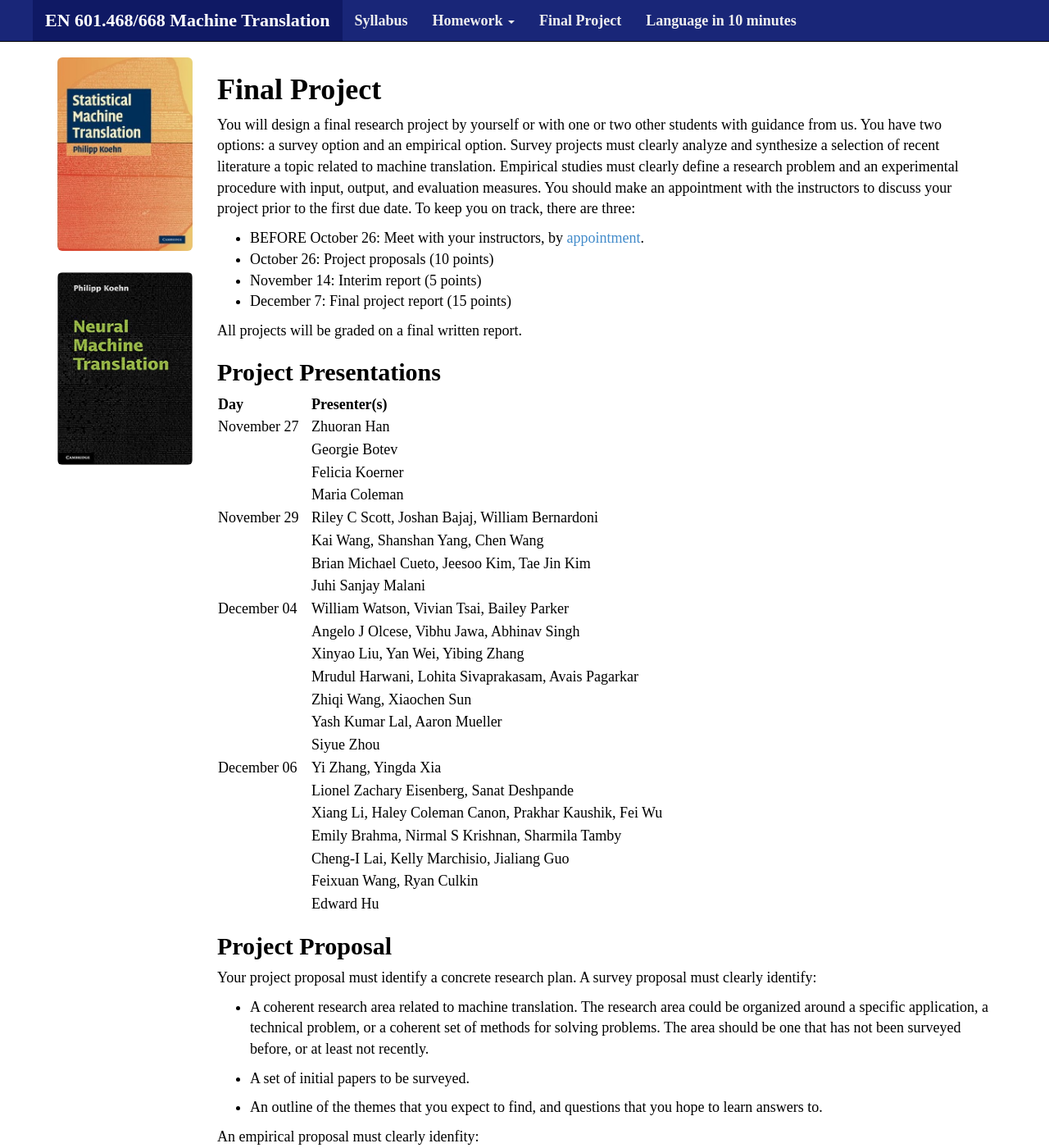
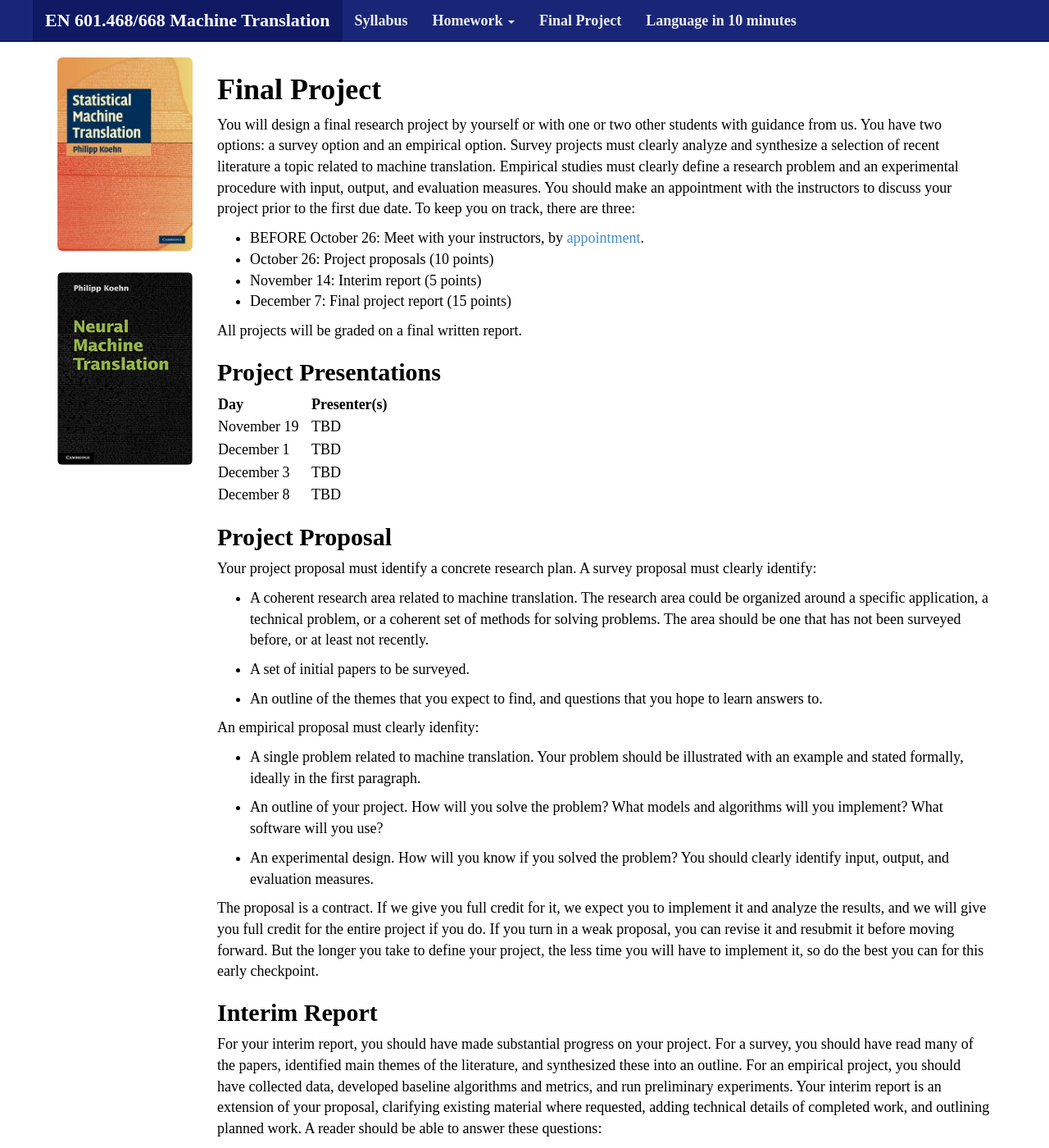
Before and after one commit to mt-class/jhu, a Jekyll site: the page built from project.md, in a window 1280 px wide and 1400 px high. Shown: the whole window at 82% size. Built offline with Jekyll 4.4.1, drawn with Linux system fonts in a browser that asks for light colours; nearby versions of some CDN libraries; some web fonts are replaced.

Commit message:
empty project slots

```diff
--- a/project.md
+++ b/project.md
@@ -31,28 +31,10 @@ Project Presentations
 ---------------------
 
 | **Day**      | **Presenter(s)** |
-| November 27&nbsp;&nbsp;&nbsp; | Zhuoran Han  |
-| | Georgie Botev  |
-| | Felicia Koerner  |
-| | Maria Coleman  |
-| November 29 | Riley C Scott, Joshan Bajaj, William Bernardoni |
-| | Kai Wang, Shanshan Yang, Chen Wang |
-| | Brian Michael Cueto, Jeesoo Kim, Tae Jin Kim |
-| | Juhi Sanjay Malani  |
-| December 04 | William Watson, Vivian Tsai, Bailey Parker |
-| | Angelo J Olcese, Vibhu Jawa, Abhinav Singh  |
-| | Xinyao Liu, Yan Wei, Yibing Zhang  |
-| | Mrudul Harwani, Lohita Sivaprakasam, Avais Pagarkar  |
-| | Zhiqi Wang, Xiaochen Sun |
-| | Yash Kumar Lal, Aaron Mueller  |
-| | Siyue Zhou  |
-| December 06 | Yi Zhang, Yingda Xia |
-| | Lionel Zachary Eisenberg, Sanat Deshpande  |
-| | Xiang Li, Haley Coleman Canon, Prakhar Kaushik, Fei Wu  |
-| | Emily Brahma, Nirmal S Krishnan, Sharmila Tamby  |
-| | Cheng-I Lai, Kelly Marchisio, Jialiang Guo  |
-| | Feixuan Wang, Ryan Culkin  |
-| | Edward Hu  |
+| November 19&nbsp;&nbsp;&nbsp; | TBD  |
+| December 1 | TBD  |
+| December 3 | TBD  |
+| December 8 | TBD  |
 
 Project Proposal
 ----------------
```
